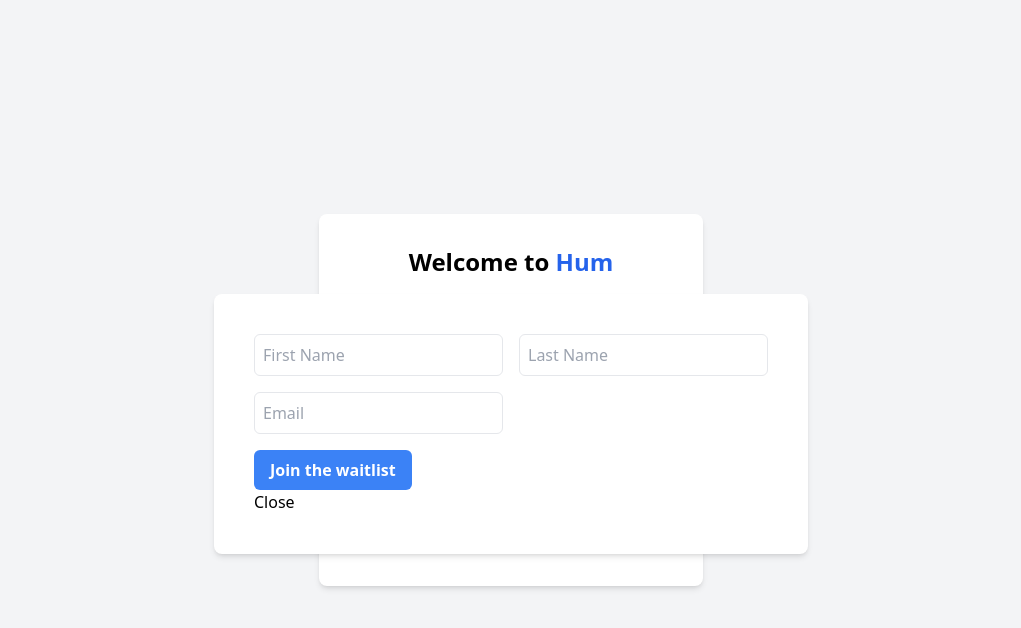
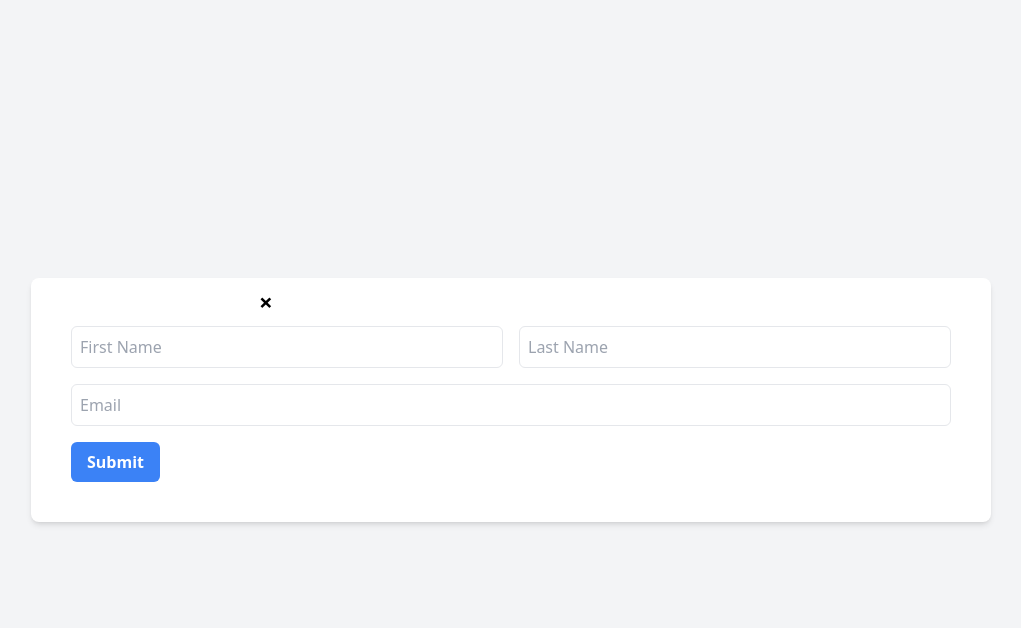
Before and after one commit to JamesDLamming/humenergy-web, a Next.js app: page / in a window 1280 px wide. Both pictures are taken after a click on the button "Join the wailtlist". Shown: the top 628 px of the page, without its empty margins (129-1150 px from the left). Built offline with nearby package versions, Linux system fonts and the light colour scheme.

Commit message:
signup form front end

```diff
--- a/components/SignupForm.js
+++ b/components/SignupForm.js
@@ -25,49 +25,44 @@ const SignupForm = () => {
     return (
         <div>
             <form onSubmit={handleSubmit} className="space-y-4">
-                <div className="flex space-x-4">
-                    <div>
-                        <label htmlFor="firstName" className="block">
-                        </label>
+                <div className="flex flex-col sm:flex-row space-y-4 sm:space-y-0 sm:space-x-4">
+                    <div className="flex-1">
                         <input
                             type="text"
                             id="firstName"
                             name="firstName"
-                            placeholder = "First Name"
+                            placeholder="First Name"
                             value={formData.firstName}
                             onChange={handleChange}
-                            className="p-2 border rounded-md"
+                            className="p-2 border rounded-md w-full"
                             required
                         />
                     </div>
-                    <div>
-                        <label htmlFor="lastName" className="block"></label>
+                    <div className="flex-1">
                         <input
                             type="text"
                             id="lastName"
                             name="lastName"
-                            placeholder = "Last Name"
+                            placeholder="Last Name"
                             value={formData.lastName}
                             onChange={handleChange}
-                            className="p-2 border rounded-md"
-
+                            className="p-2 border rounded-md w-full"
                         />
                     </div>
                 </div>
                 <div>
-                    <label htmlFor="email" className="block"></label>
                     <input
                         type="email"
                         id="email"
                         name="email"
+                        placeholder="Email"
                         value={formData.email}
                         onChange={handleChange}
-                        className="p-2 border rounded-md"
-                        placeholder='Email'
+                        className="p-2 border rounded-md w-full"
                         required
                     />
                 </div>
-                <Button text="Join the waitlist" onClick={handleSubmit} />
+                <Button text="Submit" type="submit" className="w-full" />
             </form>
         </div>
     );
--- a/pages/index.js
+++ b/pages/index.js
@@ -18,25 +18,34 @@ export default function Home() {
 
 
         <div className="flex justify-center items-center h-screen bg-gray-100">
-            <div className="bg-white p-8 rounded-lg shadow-md w-96">
-                <h1 className="text-2xl font-bold text-center mb-4">Welcome to <span className="text-blue-600">Hum</span></h1>
-                <div className="flex justify-center">
-                <div>
+
           {!isModalOpen && (
+            <div className="bg-white p-8 rounded-lg shadow-md w-9/12">
+            <h1 className="text-2xl font-bold text-center mb-4">Welcome to <span className="text-blue-600">Hum</span></h1>
+            <div className="flex justify-center">
+            <div>
             <Button  text="Join the wailtlist" onClick={() => setIsModalOpen(true)}></Button>
+                    </div>
+                </div>
+            </div>
           )}
 
             {isModalOpen && (
-                <div className="modal bg-white shadow-md p-10 rounded-lg">
-                    <SignupForm
+                <div className="modal bg-white shadow-md p-10 pt-12 rounded-lg w-9/12">
 
-                    />
-                    <button onClick={() => setIsModalOpen(false)}>Close</button>
+<div className="relative bg-white rounded-lg  max-w-md w-full m-auto">
+
+            <button
+                onClick={() => { setIsModalOpen(false) }}
+                className="absolute -top-10 left-1 -mt-18 -ml-8 mb-1 mr-1 text-2xl font-semibold"
+            >
+                &times;
+            </button>
+            </div>
+                    <SignupForm />
                 </div>
             )}
-        </div>
-                </div>
-            </div>
+
 
 
     </div>
```
